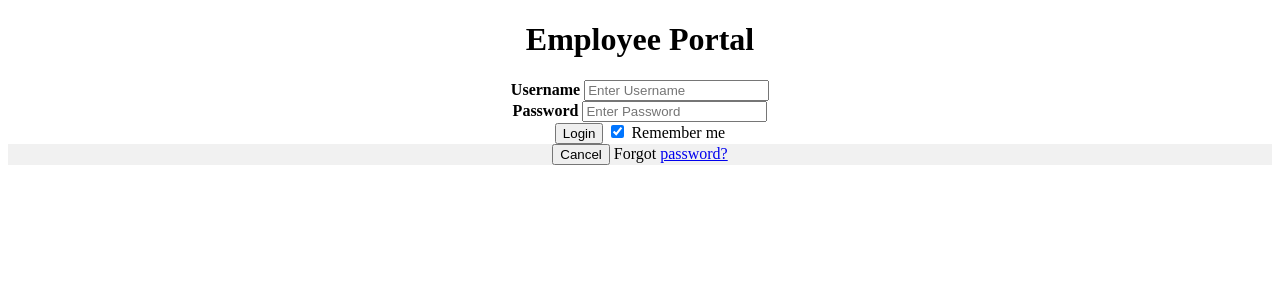
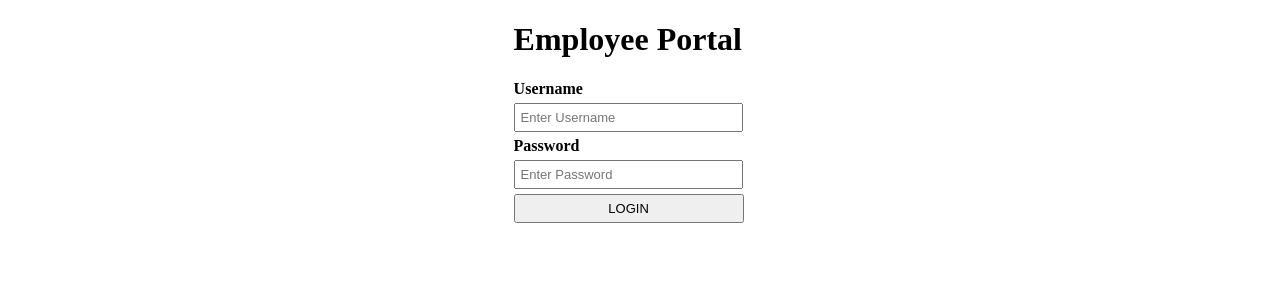
Before and after one commit to Thames18/ryan-employee-database, a PHP site: page /login.php in a window 1280 px wide. Shown: the top 300 px of the page. Run offline with PHP 8.4, Linux system fonts and the light colour scheme.

Commit message:
added style to login form

```diff
--- a/login.php
+++ b/login.php
@@ -31,15 +31,34 @@ if($_SERVER["REQUEST_METHOD"] == "POST") {
 <html>
 <head>
 <title>Login Page</title>
+<style type="text/css">
+  button{
+      padding:5px;
+       cursor: pointer;
+       font-size: 13px;
+       text-transform: uppercase;
+       width: 230px;
+      }
+  input{
+    margin:5px 0;
+          padding:5px;
+          font-size: 13px;
+          width: 215px;
+  }
+  .container{
+text-align: left;
+margin:auto;
+width: 20%;
+  }
+</style>
 </head>
 <body>
-<center>
+
  <form action="" method="post">
-  <div class="imgcontainer">
-    <h1>Employee Portal</h1>
-  </div>
+
 
   <div class="container">
+    <h1>Employee Portal</h1>
     <label><b>Username</b></label>
     <input type="text" placeholder="Enter Username" name="uname" id="uname" id="psw" required>
 	<br>
@@ -47,15 +66,10 @@ if($_SERVER["REQUEST_METHOD"] == "POST") {
     <input type="password" placeholder="Enter Password" name="psw" required>
 	<br>
     <button type="submit">Login</button>
-    <input type="checkbox" checked="checked"> Remember me
   </div>
 
-  <div class="container" style="background-color:#f1f1f1">
-    <button type="button" class="cancelbtn">Cancel</button>
-    <span class="psw">Forgot <a href="#">password?</a></span>
-  </div>
 
 </form>
-</center>
+
 </body>
 </html>
```
